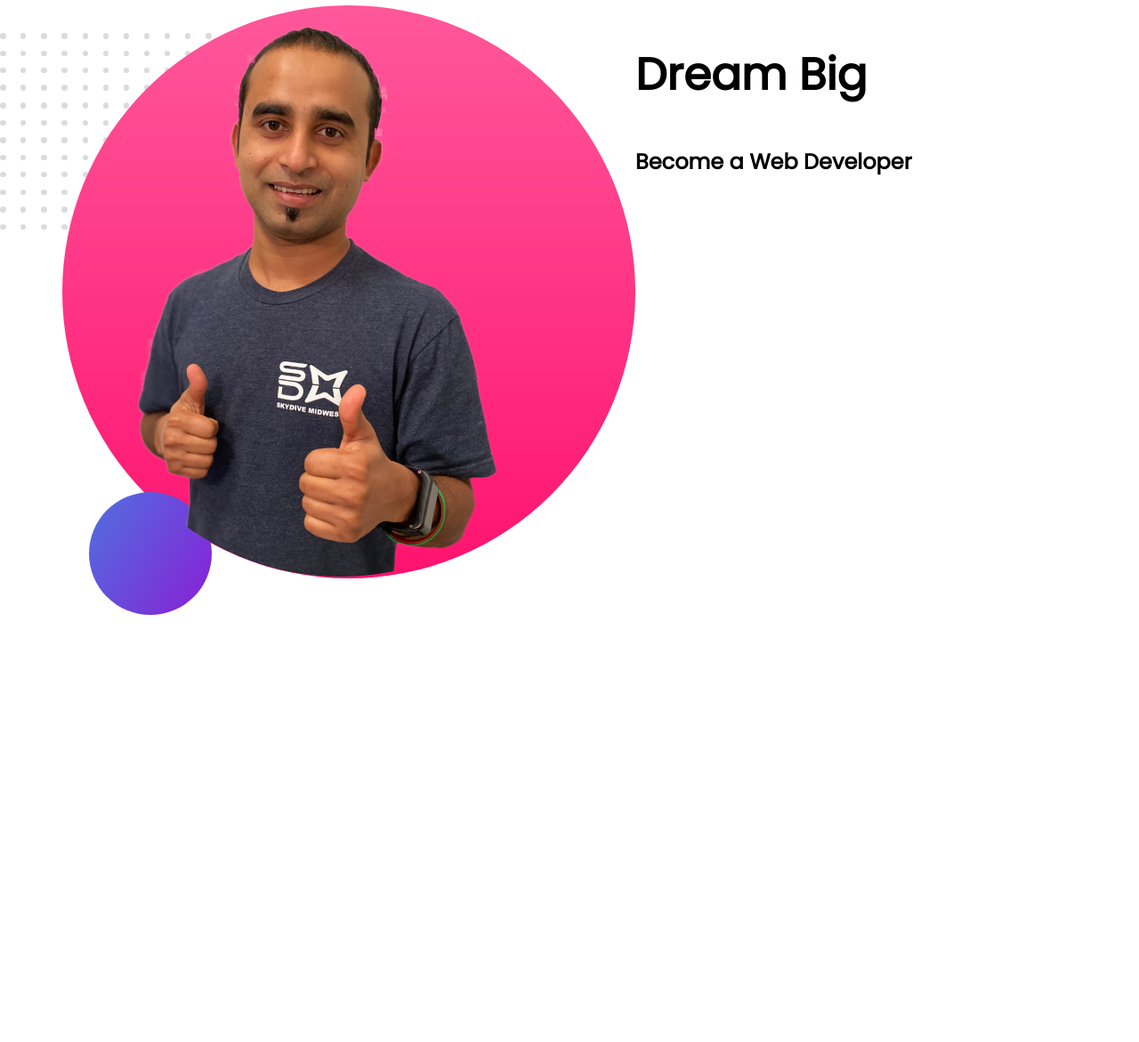
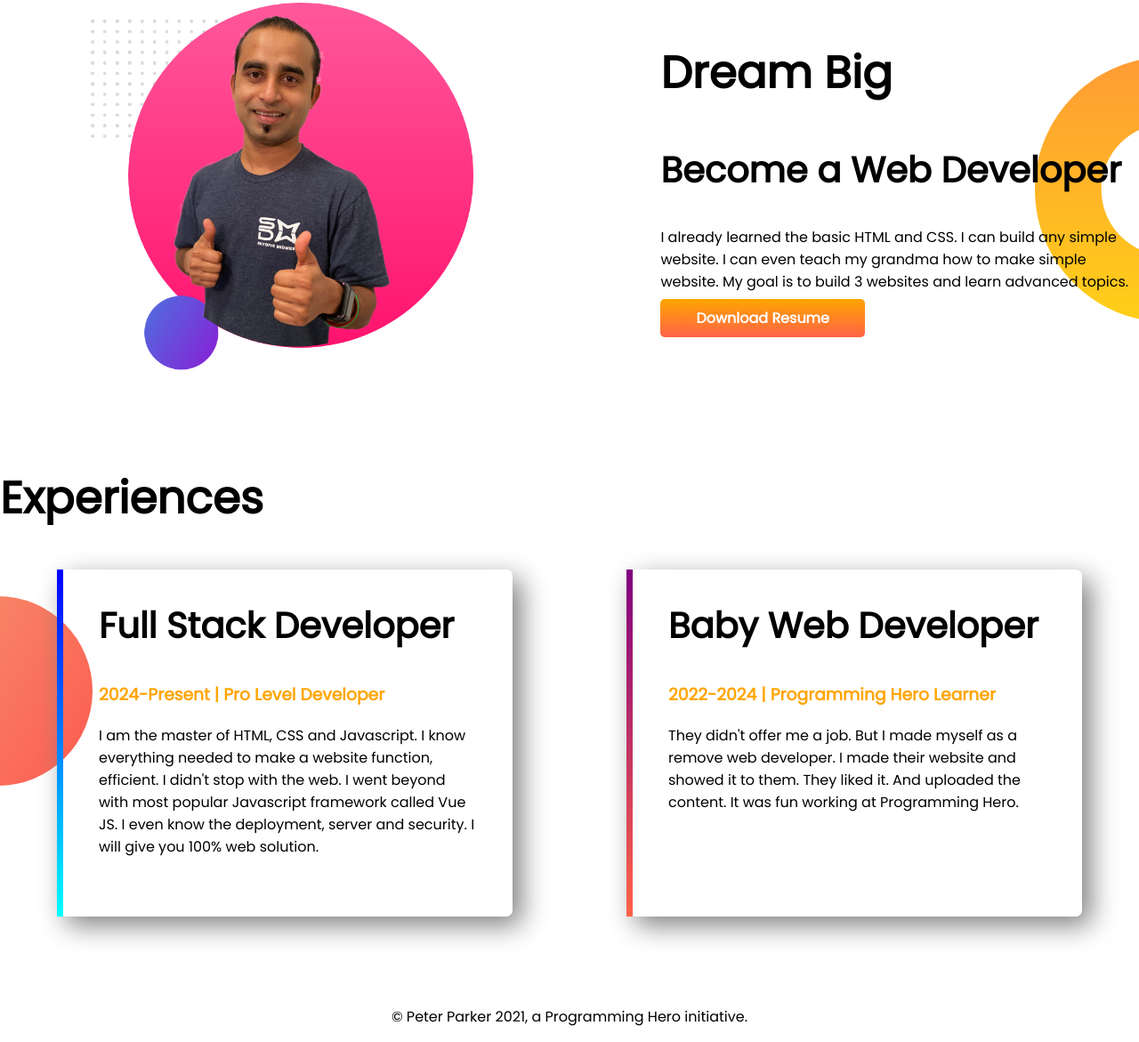
Before and after one commit to ibrahim-dev313/developer-portfolio, a plain HTML site: page index.html in a window 1280 px wide. Shown: the part 560-1731 px from the top of the page at 89% size. Before the commit the page ends 1259 px from the top, so only its background shows below. Drawn offline with Linux system fonts and the light colour scheme.

Commit message:
footer added

```diff
--- a/index.html
+++ b/index.html
@@ -14,7 +14,7 @@
     <link rel="stylesheet" href="style.css" />
   </head>
   <body>
-    <section class="top-banner">
+    <section class="top-banner flexible-container ">
 
       <div class="half-width">
         <h1>Welcome To</h1>
@@ -34,15 +34,36 @@
     </section>
 
 
-    <section class="dream-big">
-      <div>
+    <section class="dream-big flexible-container ">
+      <div class="half-width">
         <img src="/images/jhankar2.png" alt="">
 
       </div>
-      <div>
+      <div class="half-width">
         <h1>Dream Big</h1>
         <h2>Become a Web Developer</h2>
+        <p>I already learned the basic HTML and CSS. I can build any simple website. I can even teach my grandma how to make simple website. My goal is to build 3 websites and learn advanced topics.</p>
+        <a class="link-button" href="" target="_blank">Download Resume</a>
       </div>
     </section>
+
+    <section class="experiences-area">
+      <h1>Experiences</h1>
+      <div class="flexible-container">
+        <div id="web" class="experience-item">
+          <h2>Full Stack Developer</h2>
+          <h3 class="orange-color">2024-Present | Pro Level Developer</h3>
+          <p>I am the master of HTML, CSS and Javascript. I know everything needed to make a website function, efficient. I didn't stop with the web. I went beyond with most popular Javascript framework called Vue JS. I even know the deployment, server and security. I will give you 100% web solution.</p>
+        </div>
+       <div id="web2" class="experience-item">
+          <h2>Baby Web Developer</h2>
+          <h3 class="orange-color">2022-2024 | Programming Hero Learner</h3>
+          <p>They didn't offer me a job. But I made myself as a remove web developer. I made their website and showed it to them. They liked it. And uploaded the content. It was fun working at Programming Hero.</p>
+        </div>
+      </div>
+    </section>
+    <footer>
+      <p>© Peter Parker 2021, a Programming Hero initiative.</p>
+    </footer>
   </body>
 </html>
--- a/style.css
+++ b/style.css
@@ -5,15 +5,19 @@ body {
 h1 {
   font-size: 50px;
 }
+h2{
+  font-size: 40px;
+}
 .orange-color {
   color: orange;
 }
-section {
+.flexible-container {
   display: flex;
+  margin-bottom: 100px;
 }
 .half-width {
   width: 50%;
-  padding: 4%;
+  padding-left: 8%;
 }
 .half-width img {
   width: 80%;
@@ -22,7 +26,7 @@ section {
   text-decoration: none;
   background-image: linear-gradient(orange, tomato);
   color: white;
-  font-weight: 900;
+  font-weight: 700;
   padding: 10px 40px;
   border-radius: 5px;
 }
@@ -30,3 +34,39 @@ section {
   background-image: url(/images/top-banner.png);
   background-repeat: no-repeat;
 }
+.dream-big{
+  background-image: url(/images/dream-bg.png);
+  background-position: right;
+  background-repeat: no-repeat;
+}
+.experience-item{
+  box-shadow: 10px 10px 30px gray;
+  width: 40%;
+  margin-left: 5%;
+  margin-right: 5%;
+  border-radius: 7px;
+  padding-left: 40px;
+  padding-right: 40px;
+  padding-bottom: 50px;
+}
+.experiences-area{
+  background-image: url(/images/exp-bg.png);
+  background-repeat: no-repeat;
+  background-position: left;
+}
+
+#web{
+  border-left: 7px solid;
+  border-image: linear-gradient(blue, cyan);
+  border-image-slice: 1;
+}
+
+#web2{
+  border-left: 7px solid;
+  border-image: linear-gradient(purple, tomato);
+  border-image-slice: 1;
+}
+
+footer p{
+  text-align: center;
+}
```
